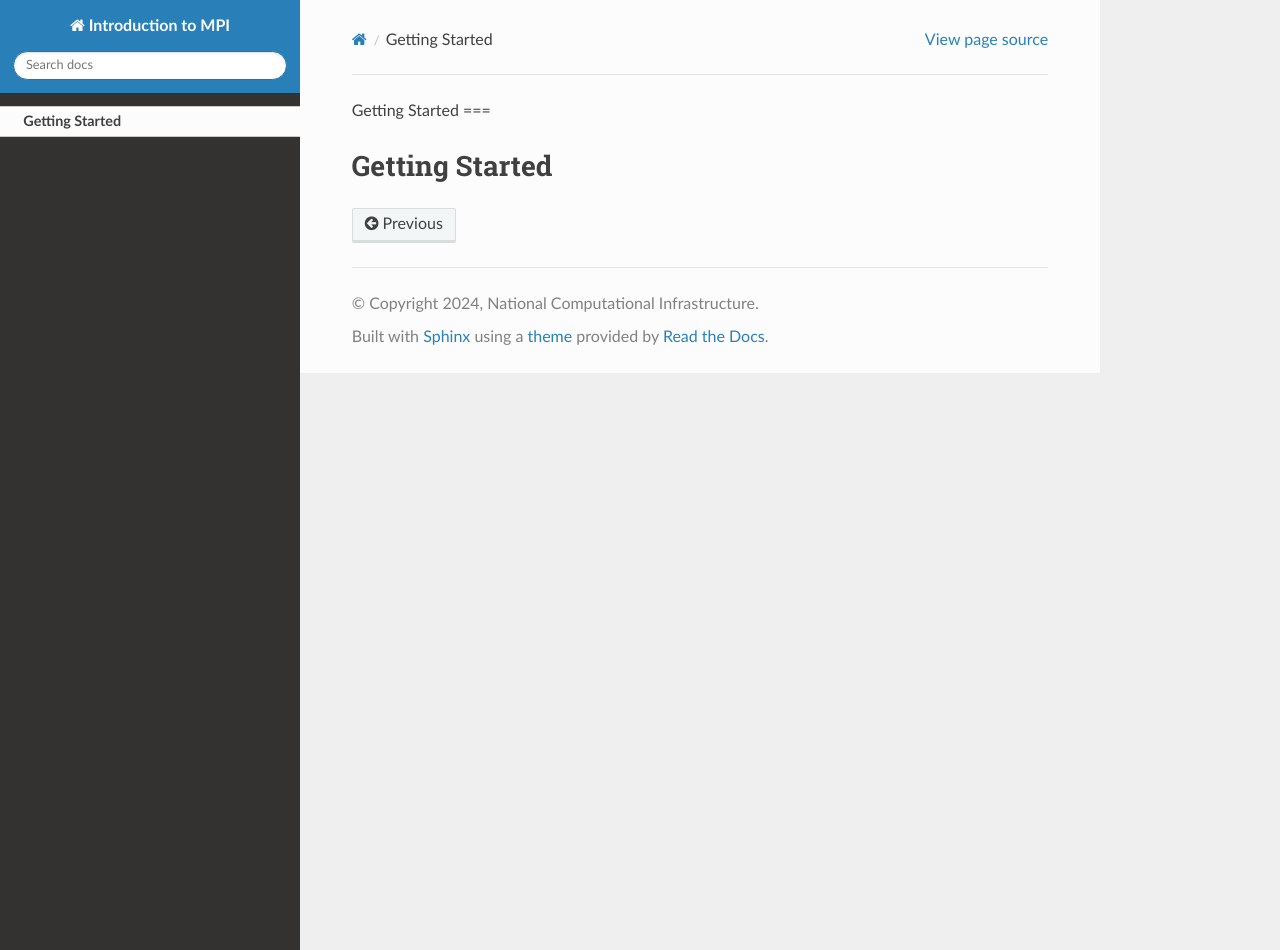
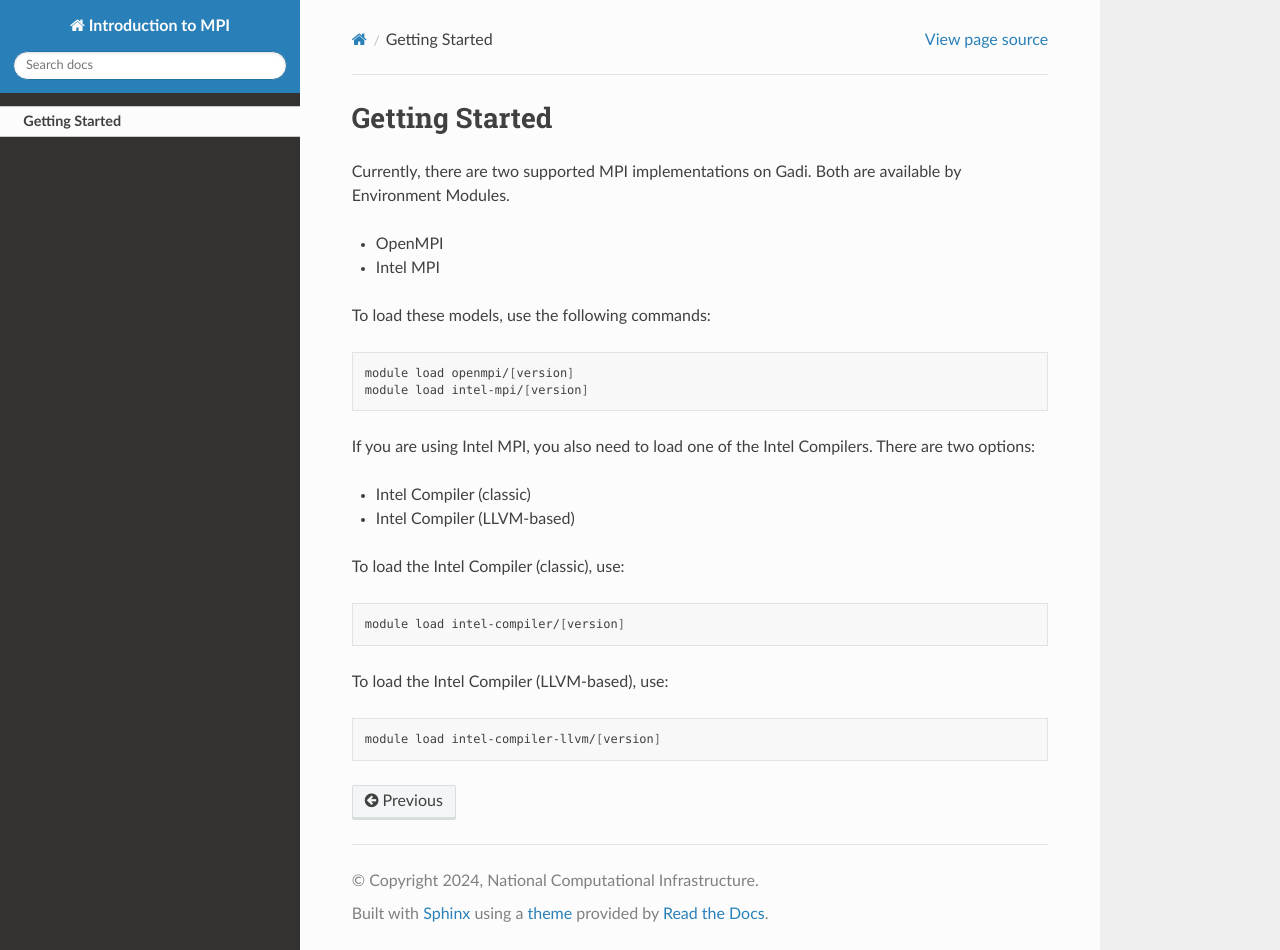
Before and after one commit to Fonglulu/demo_readdoc, a Sphinx documentation site: the page built from docs/source/start.rst, in a window 1280 px wide and 950 px high. Built offline with Sphinx 7.4.7 and the Read the Docs theme 3.1.0, drawn with Linux system fonts in a browser that asks for light colours; pages that are not in the unit, such as notebooks, are missing from menus.

Commit message:
start.rst

```diff
--- a/docs/source/start.rst
+++ b/docs/source/start.rst
@@ -1,7 +1,35 @@
-Getting Started
-===
+.. Getting Started
+.. ===
 
 .. _getting-started:
 
 Getting Started
 -------
+
+Currently, there are two supported MPI implementations on Gadi. Both are available by Environment Modules.
+
+* OpenMPI
+* Intel MPI
+
+To load these models, use the following commands:
+
+.. code-block:: bash
+
+    module load openmpi/[version]
+    module load intel-mpi/[version]
+If you are using Intel MPI, you also need to load one of the Intel Compilers. There are two options:
+
+* Intel Compiler (classic)
+* Intel Compiler (LLVM-based)
+
+To load the Intel Compiler (classic), use:
+
+.. code-block:: bash
+
+    module load intel-compiler/[version]
+
+To load the Intel Compiler (LLVM-based), use:
+
+.. code-block:: bash
+
+    module load intel-compiler-llvm/[version]
```
